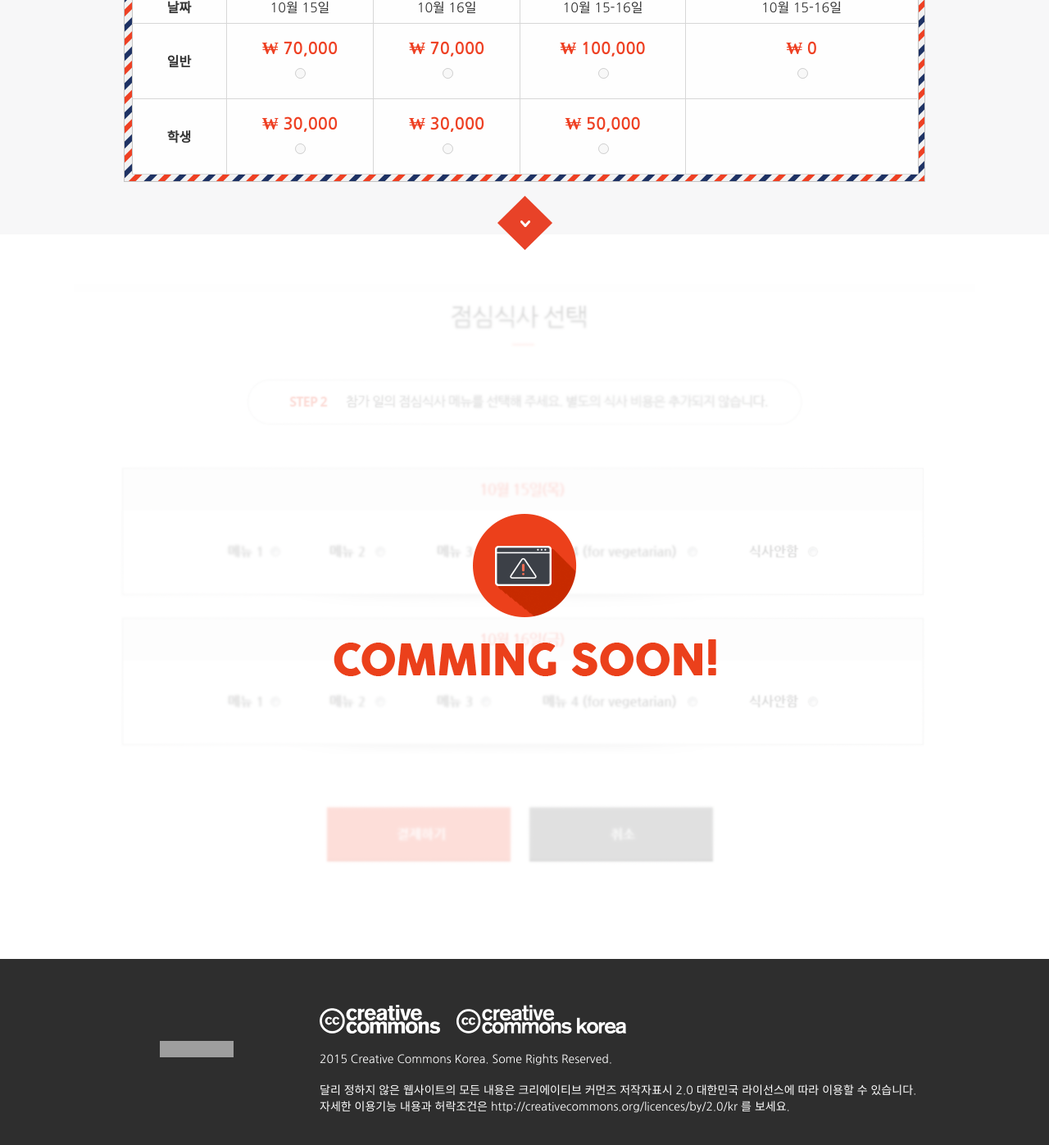
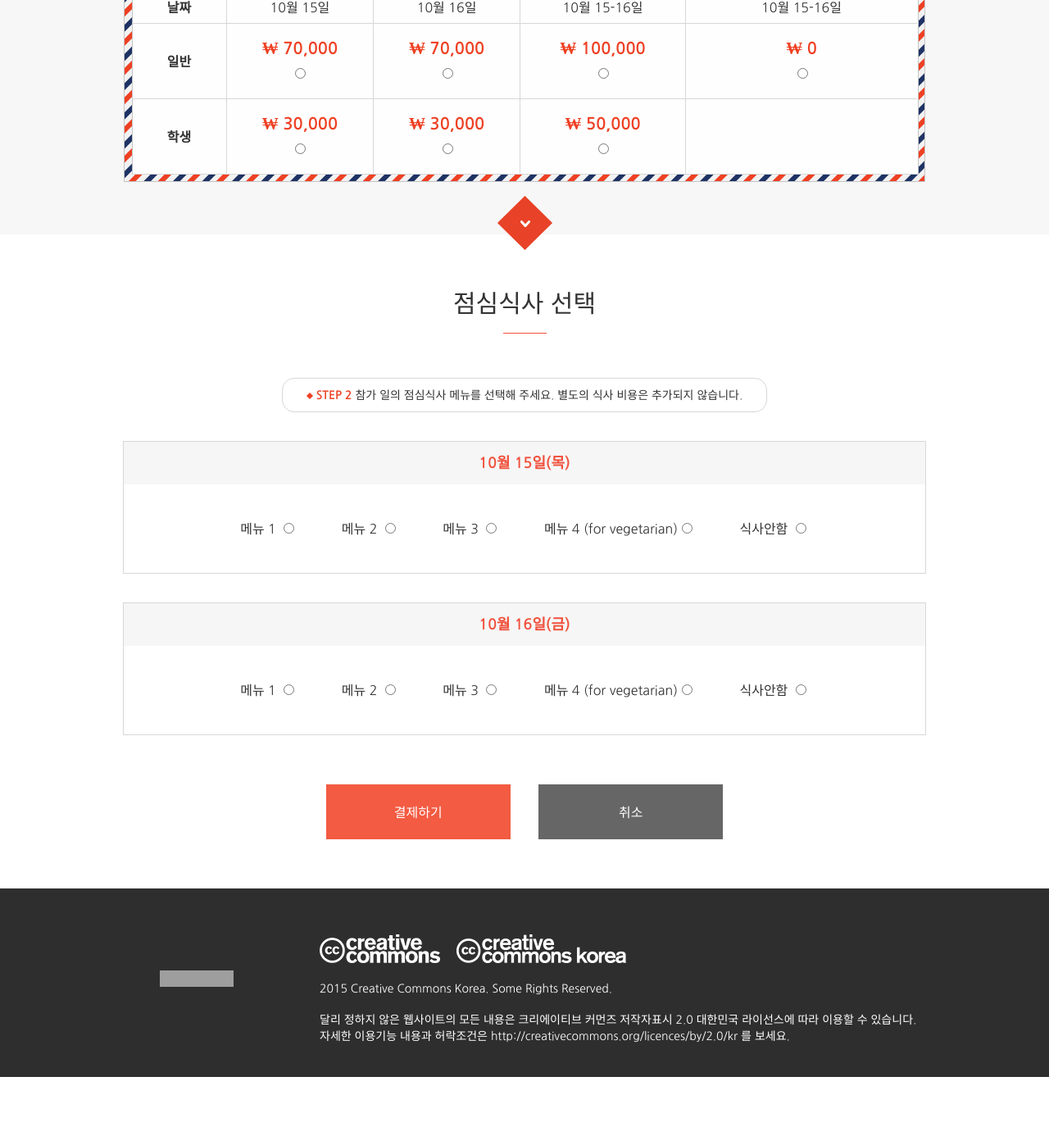
Before and after one commit to creativecommonskorea/2015-global-summit, a Jekyll site: the page built from attend.html, in a window 1280 px wide and 1400 px high, scrolled down 432 px. Shown: the top 1397 px of the window at 82% size. Built offline with Jekyll 4.4.1, drawn with Linux system fonts in a browser that asks for light colours; nearby versions of some CDN libraries; after the commit the page ends 1746 px from its top, so only the background shows below that; grey boxes are pictures that could not be loaded.

Commit message:
참가하기 페이지

```diff
--- a/attend.html
+++ b/attend.html
@@ -2,7 +2,7 @@
 layout: base
 ---
 <script type="text/javascript" src="https://service.iamport.kr/js/iamport.payment.subscribe.js"></script>
-
+<script src="/js/pay.process.js"></script>
 <div class="wrap attend_wrap">
     <section>
         <h1 class="title">티켓선택</h1>
@@ -31,16 +31,16 @@ layout: base
                 </tr>
                 <tr>
                     <th>일반</th>
-                    <td class="price_show">&#8361; 70,000<br><input type="radio" name="ticket_type" value="ordinary_15" disabled/></td>
-                    <td class="price_show">&#8361; 70,000<br><input type="radio" name="ticket_type" value="ordinary_16" disabled/></td>
-                    <td class="price_show">&#8361; 100,000<br><input type="radio" name="ticket_type" value="ordinary_1516" disabled/></td>
-                    <td class="price_show">&#8361; 0<br><input type="radio" name="ticket_type" value="ordinary_sponsor" disabled/></td>
+                    <td class="price_show">&#8361; 70,000<br><input type="radio" name="ticket_type" value="ordinary_15"/></td>
+                    <td class="price_show">&#8361; 70,000<br><input type="radio" name="ticket_type" value="ordinary_16"/></td>
+                    <td class="price_show">&#8361; 100,000<br><input type="radio" name="ticket_type" value="ordinary_1516"/></td>
+                    <td class="price_show">&#8361; 0<br><input type="radio" name="ticket_type" value="iam_sponsor"/></td>
                 </tr>
                 <tr>
                     <th>학생</th>
-                    <td class="price_show">&#8361; 30,000<br><input type="radio" name="ticket_type" value="student_15" disabled/></td>
-                    <td class="price_show">&#8361; 30,000<br><input type="radio" name="ticket_type" value="student_16" disabled/></td>
-                    <td class="price_show">&#8361; 50,000<br><input type="radio" name="ticket_type" value="student_1516" disabled/></td>
+                    <td class="price_show">&#8361; 30,000<br><input type="radio" name="ticket_type" value="student_15"/></td>
+                    <td class="price_show">&#8361; 30,000<br><input type="radio" name="ticket_type" value="student_16"/></td>
+                    <td class="price_show">&#8361; 50,000<br><input type="radio" name="ticket_type" value="student_1516"/></td>
                     <td>&nbsp;</td>
                 </tr>
                 </tbody>
@@ -53,12 +53,11 @@ layout: base
 </div>
 <div class="wrap attend_wrap launch">
     <section>
-        <div style="background-image: url('/images/base/comming_bg.png'); width: 1100px; height: 764px; position: relative;">
-            <div style="position: absolute; top: calc(50% - 101px); left: calc(50% - 233px);">
-                <img src="/images/base/comming_01.png" alt=""/>
-            </div>
-        </div>
-        <!--
+        <!--<div style="background-image: url('/images/base/comming_bg.png'); width: 1100px; height: 764px; position: relative;">-->
+            <!--<div style="position: absolute; top: calc(50% - 101px); left: calc(50% - 233px);">-->
+                <!--<img src="/images/base/comming_01.png" alt=""/>-->
+            <!--</div>-->
+        <!--</div>-->
         <h1 class="title">점심식사 선택</h1>
         <div class="guide_bar_33"></div>
         <div class="attend_guide">
@@ -86,9 +85,8 @@ layout: base
             </div>
         </div>
         <div class="pay_or_not">
-            <button type="button" id="doPay">결제하기</button>
+            <button type="button" id="doPay" onclick="paymentProcess();">결제하기</button>
             <button type="button" id="cancel">취소</button>
         </div>
-        -->
     </section>
 </div>
```
